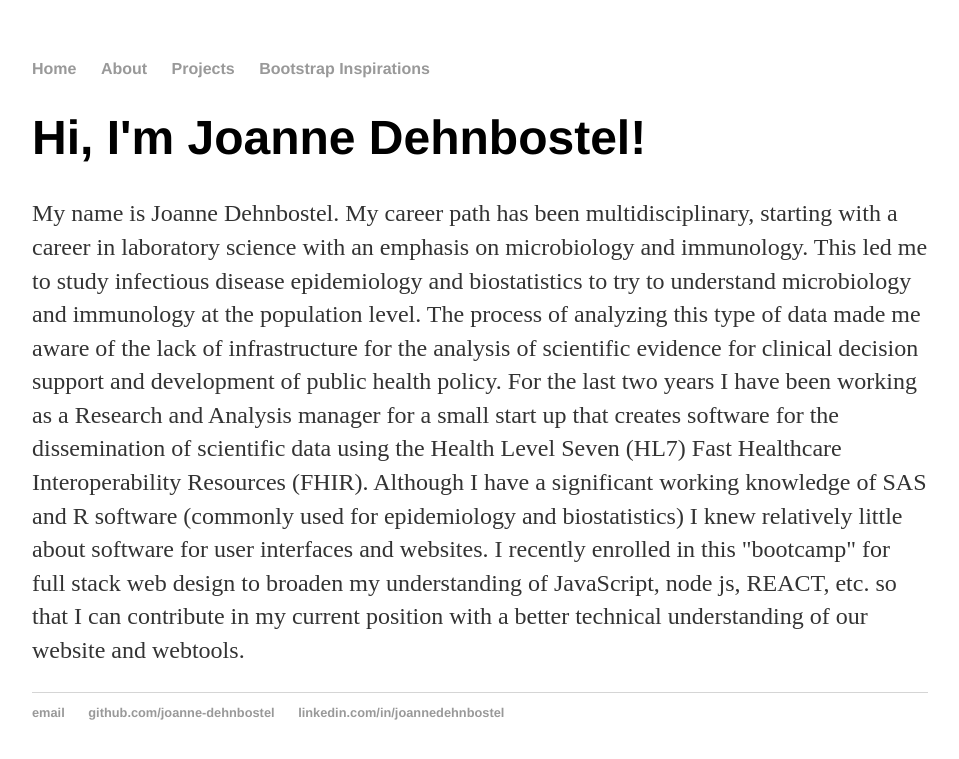
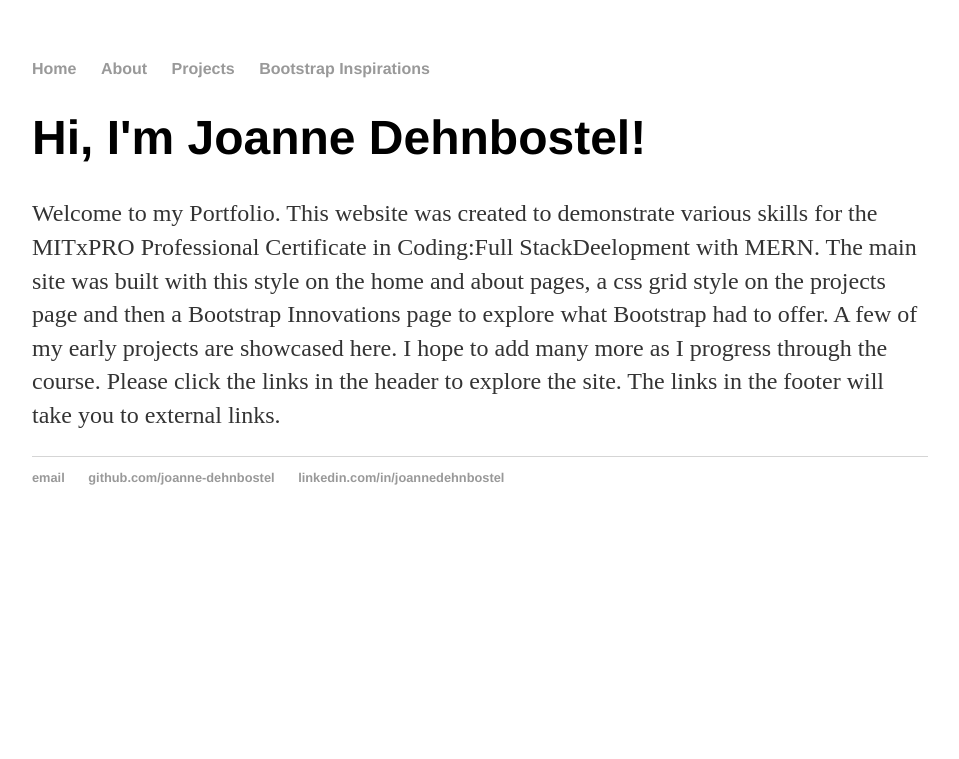
Before and after one commit to joanne-dehnbostel/joanne-dehnbostel.github.io, a Jekyll site: the page built from index.html, in a window 1280 px wide. Shown: the top 759 px of the page, without its empty margins (160-1119 px from the left). Built offline with Jekyll 4.4.1, drawn with Linux system fonts in a browser that asks for light colours.

Commit message:
Update index.html

```diff
--- a/index.html
+++ b/index.html
@@ -4,12 +4,8 @@ title: Joanne Dehnbostel
 ---
 <div class="blurb">
 	<h1>Hi, I'm Joanne Dehnbostel!</h1>
-	<p>My name is Joanne Dehnbostel. My career path has been multidisciplinary, starting with a career in laboratory science with an emphasis on microbiology and immunology.
-		This led me to study infectious disease epidemiology and biostatistics to try to understand microbiology and immunology at the population level.
-		The process of analyzing this type of data made me aware of the lack of infrastructure for the analysis of scientific evidence for clinical decision support and development of public health policy.
-		For the last two years I have been working as a Research and Analysis manager for a small start up that creates software for the dissemination of scientific data using the Health Level Seven (HL7) Fast Healthcare Interoperability Resources (FHIR).
-		Although I have a significant working knowledge of SAS and R software (commonly used for epidemiology and biostatistics) I knew relatively little about software for user interfaces and websites.
-		I recently enrolled in this "bootcamp" for full stack web design to broaden my understanding of JavaScript, node js, REACT, etc. so that I can contribute in my current position with a better technical understanding of our website and webtools.
-		<em> </em>
+	<p>Welcome to my Portfolio. This website was created to demonstrate various skills for the MITxPRO Professional Certificate in Coding:Full StackDeelopment with MERN.
+		The main site was built with this style on the home and about pages, a css grid style on the projects page and then a Bootstrap Innovations page to explore what Bootstrap had to offer.
+		A few of my early projects are showcased here. I hope to add many more as I progress through the course. Please click the links in the header to explore the site. The links in the footer will take you to external links.
 	</p>
 </div><!-- /.blurb -->
```
